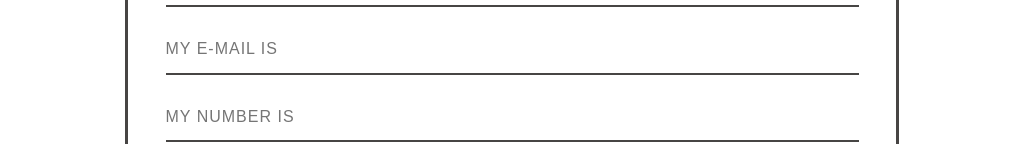
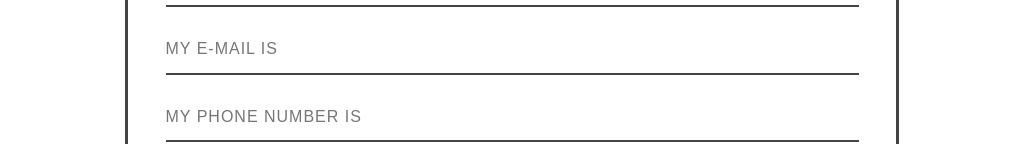
Before and after one commit to arkadee/arkadee.github.io, a Jekyll site: the page built from index.html, in a window 1280 px wide. Shown: the part 6256-6400 px from the top of the page, without its empty margins (128-1151 px from the left). Built offline with Jekyll 4.4.1, drawn with Linux system fonts in a browser that asks for light colours.

Commit message:
Update contact.html

```diff
--- a/_includes/contact.html
+++ b/_includes/contact.html
@@ -73,19 +73,19 @@ input[type='text']:focus, [type='email']:focus, textarea:focus {
   <div id="container">
 
   <form action="https://formspree.io/sunny@doeity.com" method="post" id="contact_form">
-    <div class="name">
+    <div>
       <label for="name"></label>
       <input type="text" placeholder="My name is" name="name" id="name_input" required>
     </div>
-    <div class="email">
+    <div>
       <label for="email"></label>
       <input type="email" placeholder="My e-mail is" name="email" id="email_input" required>
     </div>
-    <div class="telephone">
+    <div>
       <label for="name"></label>
-      <input type="text" placeholder="My number is" name="telephone" id="telephone_input">
+      <input type="text" placeholder="My phone number is" name="telephone" id="telephone_input">
     </div>
-    <div class="subject">
+    <div>
       <label for="subject"></label>
       <select placeholder="Subject line" name="subject" id="subject_input" required>
         <option disabled hidden selected>Subject line</option>
@@ -94,11 +94,11 @@ input[type='text']:focus, [type='email']:focus, textarea:focus {
         <option>I'd like to make a proposal</option>
       </select>
     </div>
-    <div class="message">
+    <div>
       <label for="message"></label>
       <textarea name="message" placeholder="I'd like to chat about" id="message_input" cols="30" rows="5" required></textarea>
     </div>
-    <div class="submit">
+    <div>
       <input type="submit" value="Send Message" id="form_button" />
     </div>
   </form><!-- // End form -->
```
